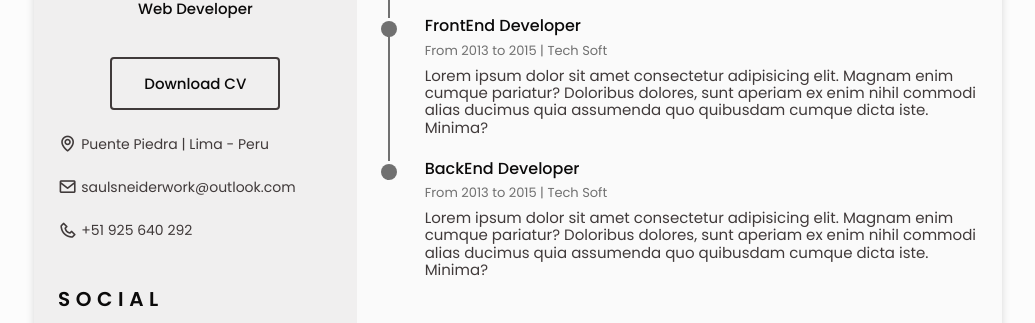
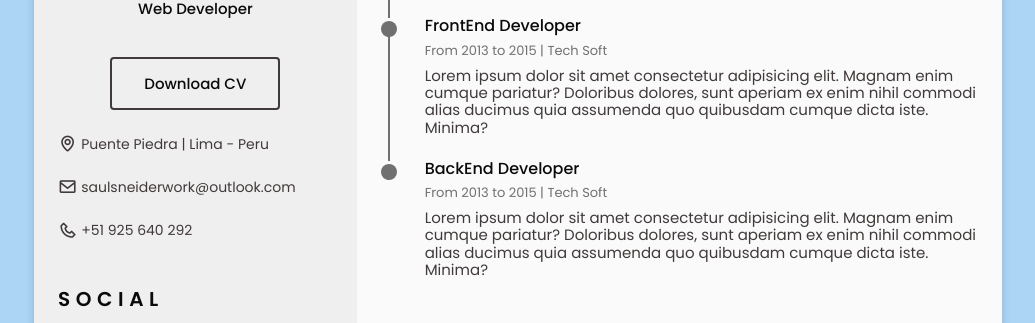
Before and after one commit to DevSaulSneider/SaulChavez-Developer, a plain HTML site: page index.html in a window 1280 px wide. Shown: the part 244-567 px from the top of the page, without its empty margins (122-1157 px from the left). Drawn offline with nearby package versions, Linux system fonts and the light colour scheme.

Commit message:
bg sky-blue

```diff
--- a/assets/css/stylos.css
+++ b/assets/css/stylos.css
@@ -8,7 +8,7 @@
     --text-color-light: #707070;
     --container-color: #FAFAFA;
     --container-color-alt: #F0EFEF;
-    --body-color: #fcfcfc;
+    --body-color: #acd4f5;
 
     /* fuentes y tamaños */
     --body-font-family: 'Poppins', sans-serif;
```
